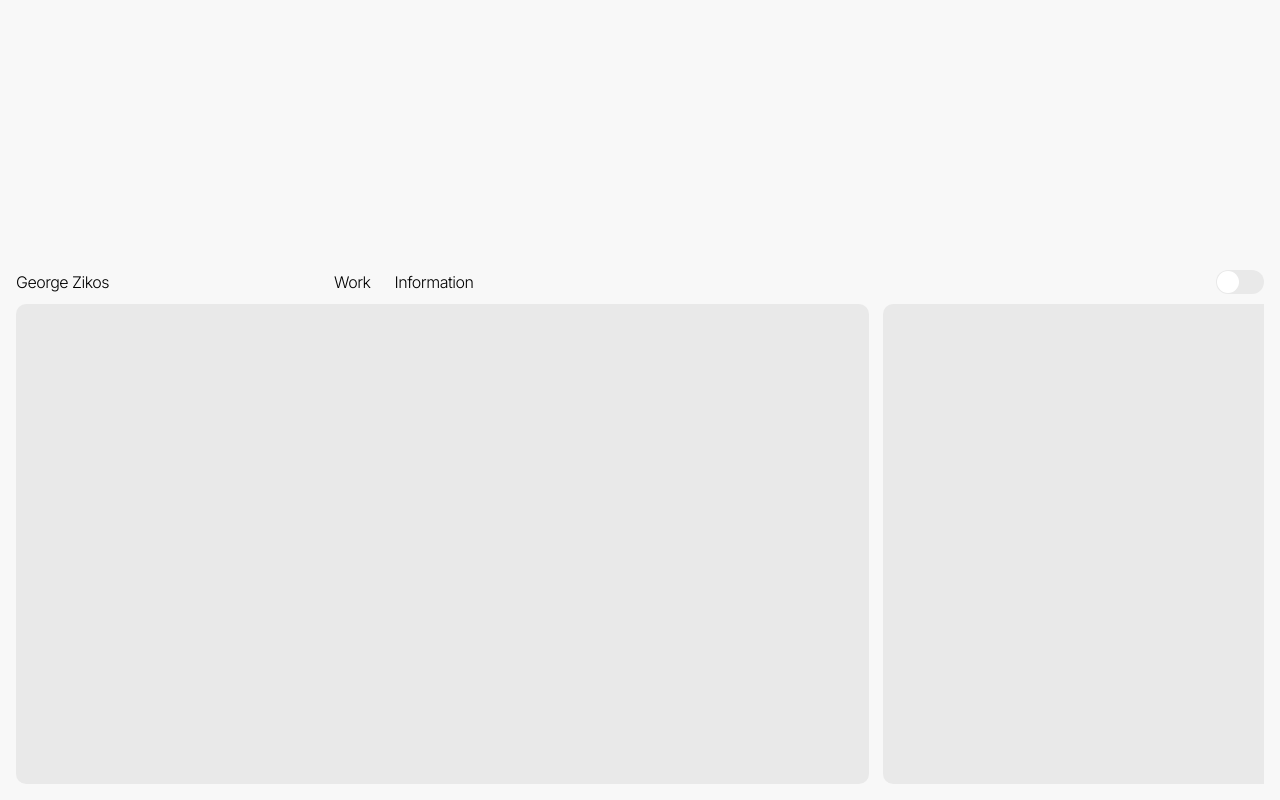
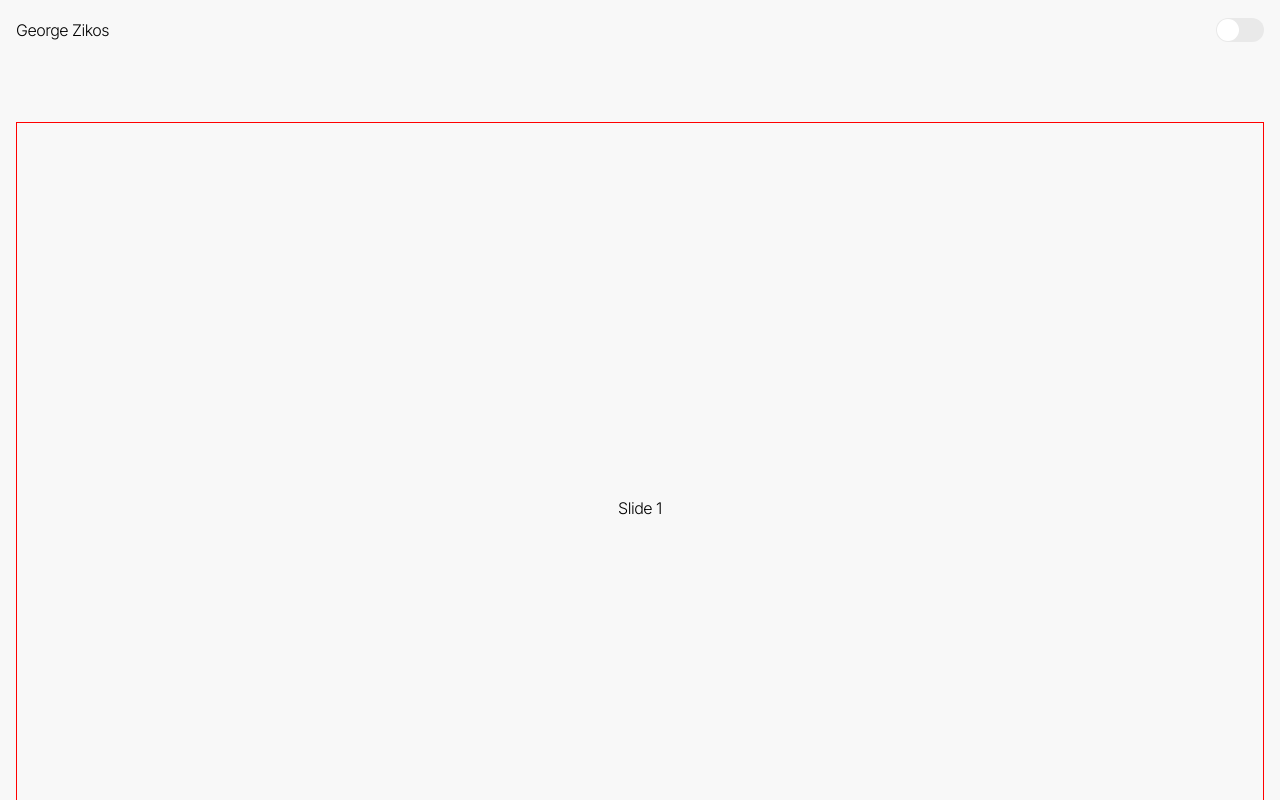
Before and after one commit to georgezikos/portfolio, a Next.js app: page / in a window 1280 px wide. Shown: the top 800 px of the page. Built offline with nearby package versions, Linux system fonts and the light colour scheme.

Commit message:
Initial pass of temporary homepage

```diff
--- a/app/components/organisms/global/Header.jsx
+++ b/app/components/organisms/global/Header.jsx
@@ -4,14 +4,15 @@ import ThemeToggle from "../../atoms/global/ThemeToggle";
 export default function Header({
     navigationLinks = [],
     currentPath = "",
+    showNav = true, // Add this prop with default true
     className = "",
-    ...rest // Capture all other props
+    ...rest
 }) {
     return (
         <header
             className={`flex w-full justify-between ${className}`}
             data-block="global-header"
-            {...rest} // Spread additional props to the header element
+            {...rest}
         >
             <div
                 className="pr-nav-gap-full sm:gap-x-grid-gutter flex w-full items-center justify-between sm:w-auto sm:pr-[0px]"
@@ -29,7 +30,12 @@ export default function Header({
                         George Zikos
                     </a>
                 </h1>
-                <MainNav links={navigationLinks} currentPath={currentPath} />
+                {showNav && (
+                    <MainNav
+                        links={navigationLinks}
+                        currentPath={currentPath}
+                    />
+                )}
             </div>
             <ThemeToggle />
         </header>
--- /dev/null
+++ b/app/home.full.jsx
@@ -0,0 +1,14 @@
+import Header from "@/app/components/organisms/global/Header";
+import FeaturedProjects from "@/app/components/molecules/home/FeaturedProjects";
+
+export default function Home() {
+    return (
+        <main
+            data-block="home-content"
+            className="px-grid-margin pt-global-top-margin pb-global-btm-margin gap-y-home-row-gap-base flex min-h-screen grow flex-col justify-end"
+        >
+            <Header role="banner" />
+            <FeaturedProjects />
+        </main>
+    );
+}
--- a/app/page.jsx
+++ b/app/page.jsx
@@ -1,14 +1,66 @@
+"use client";
+
+import { useState } from "react";
+
 import Header from "@/app/components/organisms/global/Header";
-import FeaturedProjects from "@/app/components/molecules/home/FeaturedProjects";
+import Footer from "@/app/components/molecules/global/Footer";
 
 export default function Home() {
+    const [currentSlide, setCurrentSlide] = useState(0);
+
+    // Replace this with your actual slide content
+    const slides = [
+        { id: 1, content: "Slide 1" },
+        { id: 2, content: "Slide 2" },
+        { id: 3, content: "Slide 3" },
+        { id: 4, content: "Slide 4" },
+    ];
+
+    const goToPrevious = () => {
+        setCurrentSlide((prev) => (prev === 0 ? slides.length - 1 : prev - 1));
+    };
+
+    const goToNext = () => {
+        setCurrentSlide((prev) => (prev === slides.length - 1 ? 0 : prev + 1));
+    };
+
     return (
         <main
             data-block="home-content"
-            className="px-grid-margin pt-global-top-margin pb-global-btm-margin gap-y-home-row-gap-base flex min-h-screen grow flex-col justify-end"
+            className="px-grid-margin pt-global-top-margin pb-global-btm-margin flex h-screen min-h-[1000px] grow flex-col justify-between"
         >
-            <Header role="banner" />
-            <FeaturedProjects />
+            <Header role="banner" showNav={false} />
+            <section className="relative max-h-[80%] grow overflow-hidden border border-[red]">
+                {/* Slide content */}
+                {slides.map((slide, index) => (
+                    <div
+                        key={slide.id}
+                        className={`absolute inset-0 flex h-full w-full items-center justify-center ${
+                            index === currentSlide ? "" : "hidden"
+                        }`}
+                    >
+                        {/* Replace this with your actual slide content */}
+                        <div className="text-4xl">{slide.content}</div>
+                    </div>
+                ))}
+
+                {/* Navigation overlay - invisible clickable areas */}
+                <div className="absolute inset-[0] z-10 flex">
+                    {/* Left half - Previous */}
+                    <button
+                        onClick={goToPrevious}
+                        className="h-full w-1/2 cursor-w-resize focus:outline-none"
+                        aria-label="Previous slide"
+                    />
+                    {/* Right half - Next */}
+                    <button
+                        onClick={goToNext}
+                        className="h-full w-1/2 cursor-e-resize focus:outline-none"
+                        aria-label="Next slide"
+                    />
+                </div>
+            </section>
+            <Footer role="contentinfo" />
         </main>
     );
 }
```
